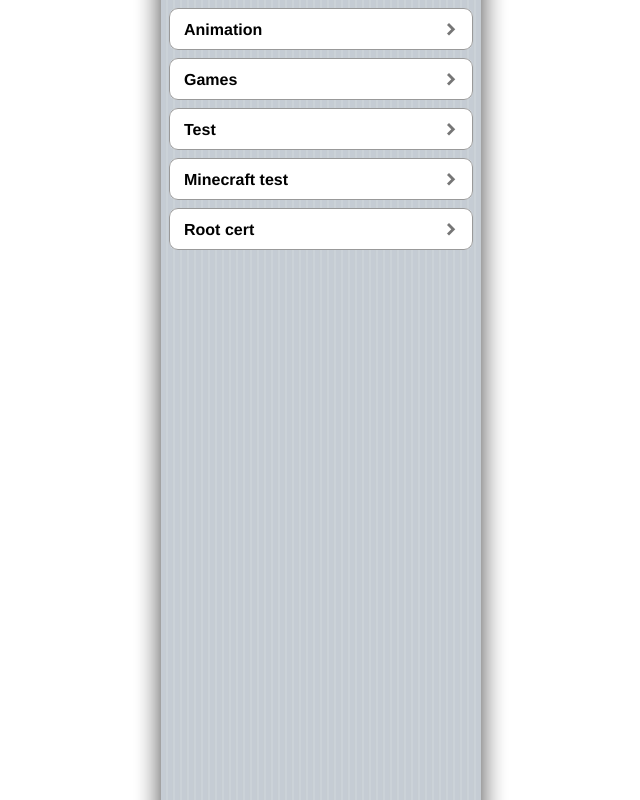
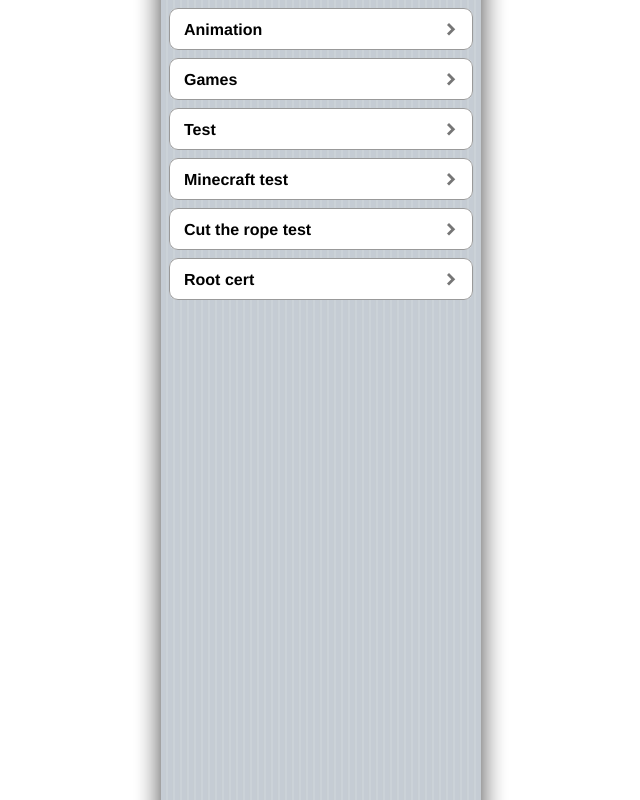
Before and after one commit to minh6079/iPod-html, a plain HTML site: page index.html in a window 1280 px wide. Shown: the whole page, without its empty margins (319-959 px from the left). Drawn offline with Linux system fonts and the light colour scheme.

Commit message:
Update index.html

```diff
--- a/index.html
+++ b/index.html
@@ -1,4 +1,3 @@
-<html>
 <head>
 <title>Home</title>
 <style>
@@ -225,8 +224,13 @@
         </a>
 </fieldset>
 <fieldset>
-        <a href="Minecraft test\index.html" class="fsa">
+        <a href="Minecraft test/index.html" class="fsa">
                 <div class="fsad"><label>Minecraft test</label></div>
+        </a>
+</fieldset>
+<fieldset>
+        <a href="https://minh6079.github.io/CutTheRope/" class="fsa">
+                <div class="fsad"><label>Cut the rope test</label></div>
         </a>
 </fieldset>
 <fieldset>
```
